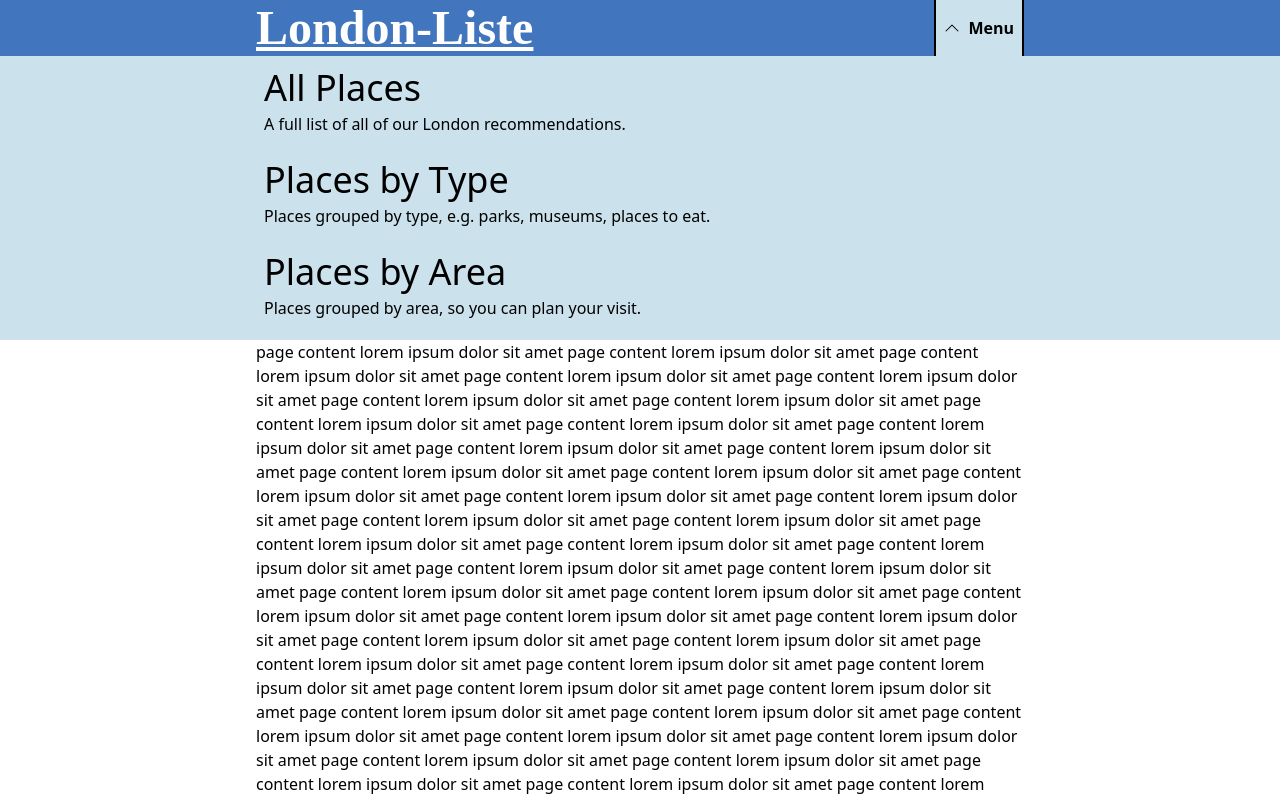
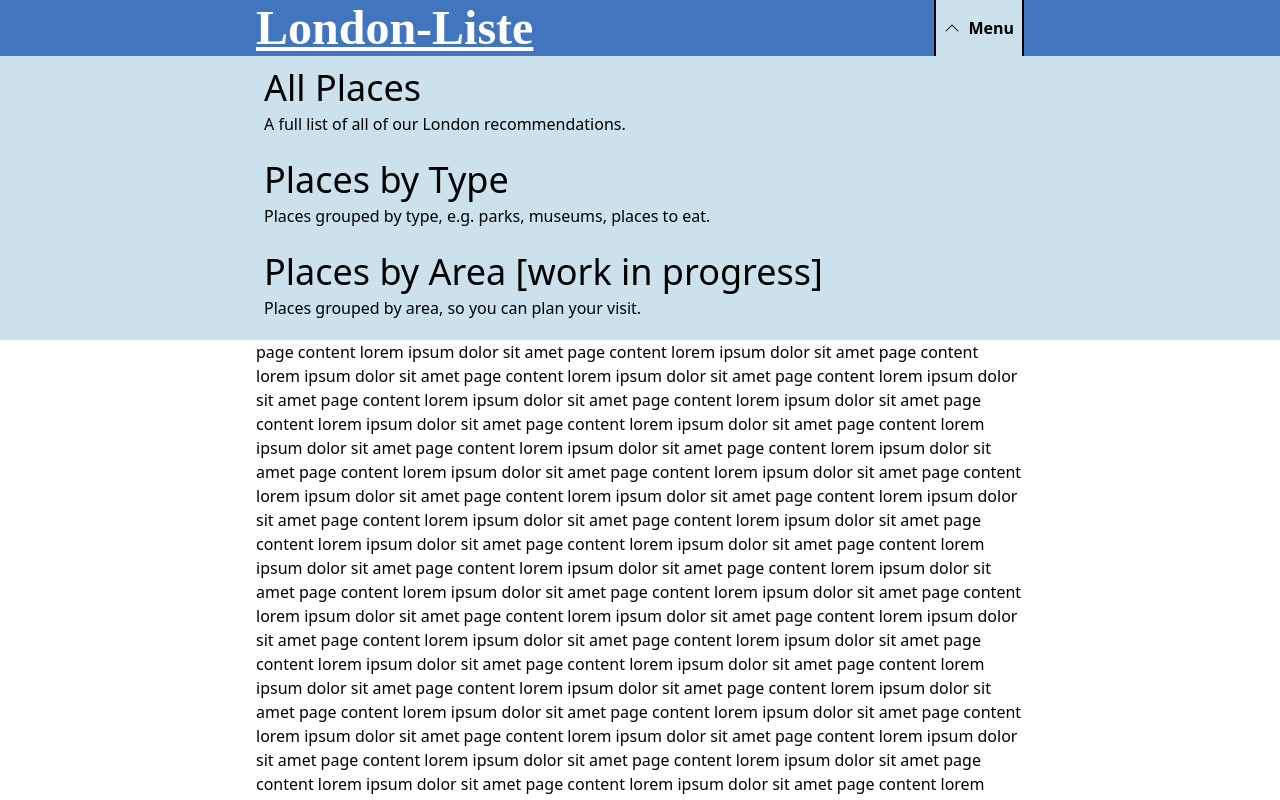
Before and after one commit to a1v0/london-liste, a Next.js app: page / in a window 1280 px wide. Both pictures are taken after a click on the button "Menu". Shown: the top 800 px of the page. Built offline with nearby package versions, Linux system fonts and the light colour scheme; a web font is replaced by a local one.

Commit message:
Add WIP label to link

```diff
--- a/app/Menu.jsx
+++ b/app/Menu.jsx
@@ -25,7 +25,7 @@ export default function Menu() {
 					</Link>
 					<Link href="#">
 						<li>
-							<h2>Places by Area</h2>
+							<h2>Places by Area [work in progress]</h2>
 							<p>
 								Places grouped by area, so you can plan your
 								visit.
```
